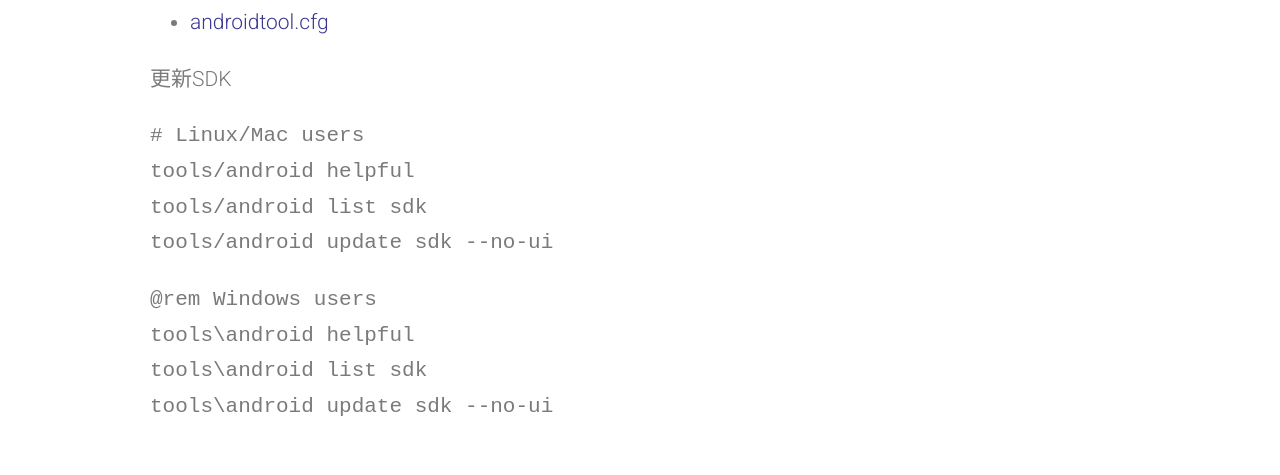
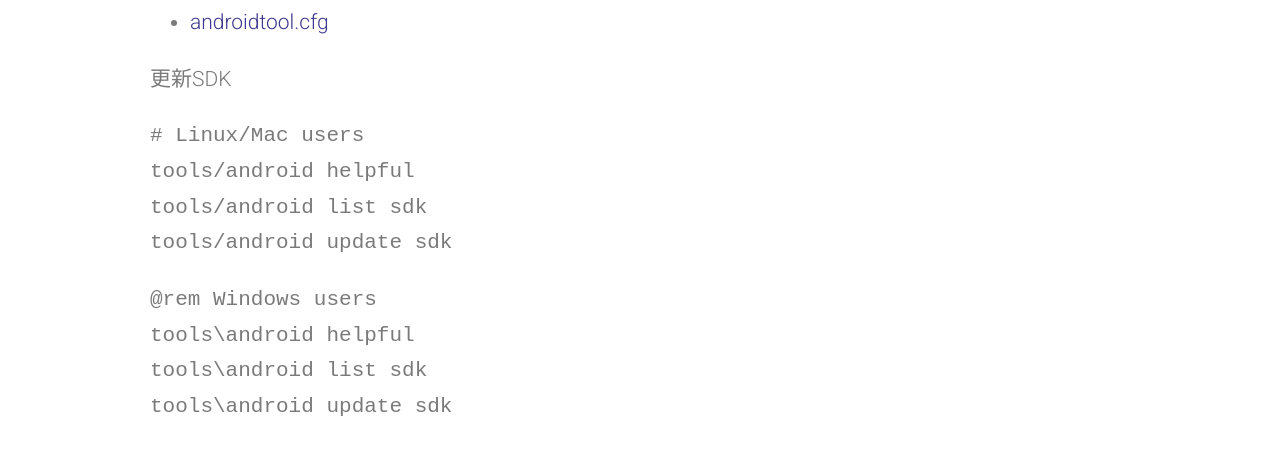
Before and after one commit to studyjams/studyjams.github.io, a plain HTML site: page index.html in a window 1280 px wide. Shown: the part 3809-4284 px from the top of the page. Drawn offline with Linux system fonts and the light colour scheme.

Commit message:
--no-ui doesn't install packages, and reports missing dependencies

```diff
--- a/index.html
+++ b/index.html
@@ -124,12 +124,12 @@ CPU acceleration status: KVM is not installed on this machine (/dev/kvm is missi
       <pre># Linux/Mac users
 tools/android helpful
 tools/android list sdk
-tools/android update sdk --no-ui</pre>
+tools/android update sdk</pre>
 
       <pre>@rem Windows users
 tools\android helpful
 tools\android list sdk
-tools\android update sdk --no-ui</pre>
+tools\android update sdk</pre>
 
     </section>
 
```
